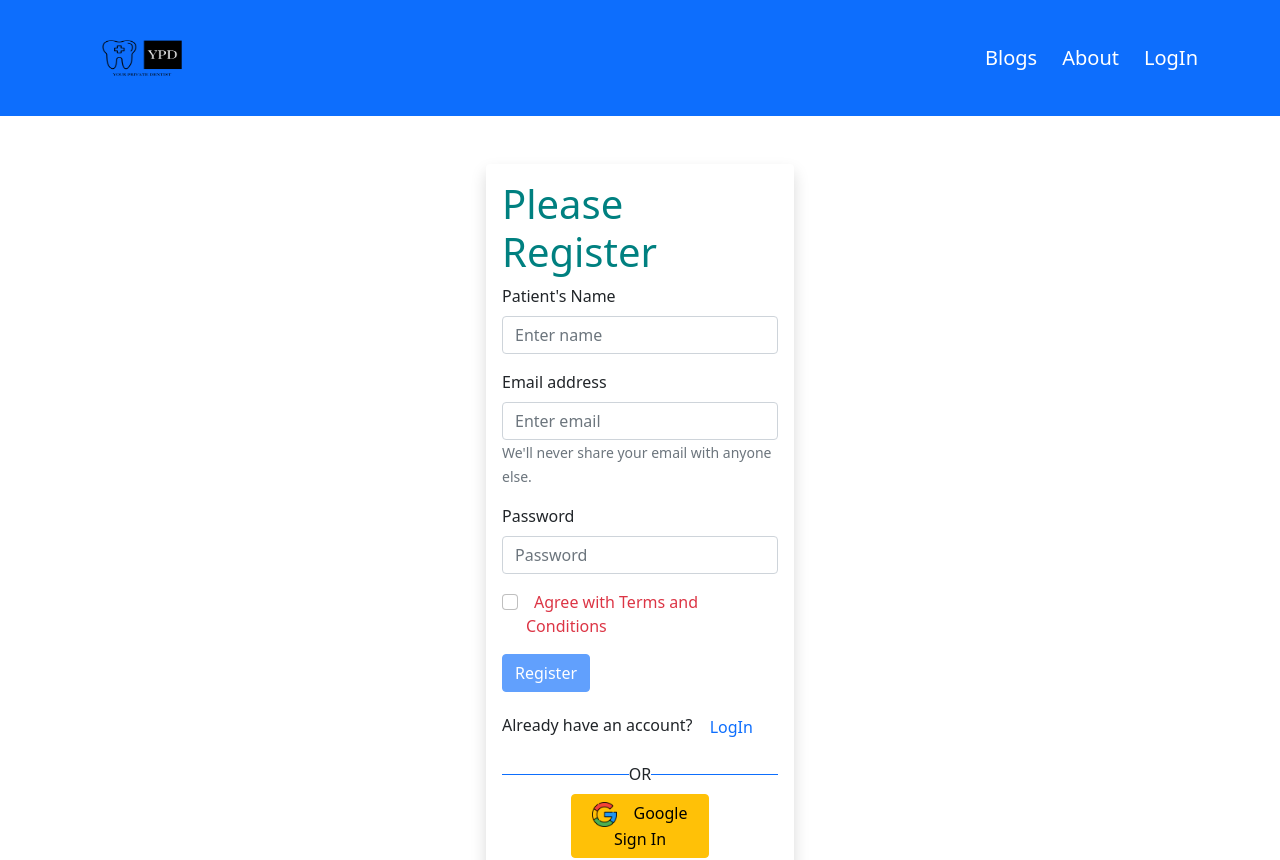
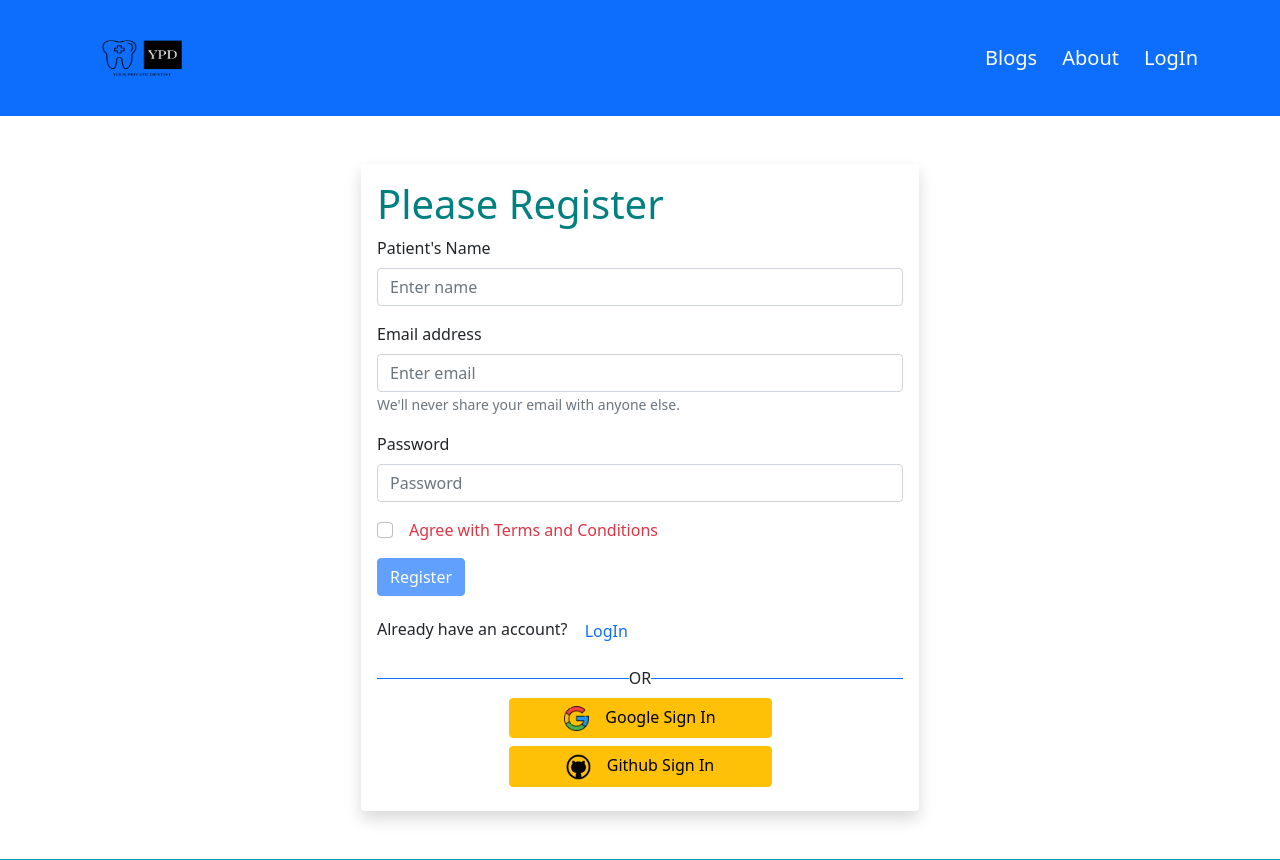
Before and after one commit to Niamul-Hasan/your-private-dentist, a React (Create React App) app: page /register in a window 1280 px wide. Shown: the top 860 px of the page. Built offline with nearby package versions, Linux system fonts and the light colour scheme; no server answers.

Commit message:
project is ready

```diff
--- a/src/Pages/LoginPage/Login/Login.js
+++ b/src/Pages/LoginPage/Login/Login.js
@@ -57,7 +57,7 @@ const Login = () => {
     }
 
     return (
-        <div className='container pt-5 w-50'>
+        <div className='container pt-5 w-100'>
             <div className='container w-50 shadow p-3 mb-5 bg-body rounded'>
                 <h1 style={{ color: 'teal' }}>Please Log In</h1>
                 <Form onSubmit={handleLogIn}>
--- a/src/Pages/LoginPage/Register/Register.js
+++ b/src/Pages/LoginPage/Register/Register.js
@@ -46,7 +46,7 @@ const Register = () => {
     }
 
     return (
-        <div className='container pt-5 w-50'>
+        <div className='container pt-5 w-100'>
             <div className='container w-50 shadow p-3 mb-5 bg-body rounded'>
                 <h1 style={{ color: 'teal' }}>Please Register</h1>
                 <Form>
--- a/src/Pages/LoginPage/Social/SocialLogIn.js
+++ b/src/Pages/LoginPage/Social/SocialLogIn.js
@@ -14,7 +14,7 @@ const SocialLogIn = () => {
     const navigate = useNavigate();
     let errorElement;
     if (error || gitError) {
-        errorElement = <p>Error: {error.message}</p>;
+        errorElement = <p style={{ color: 'red', fontSize: '24px' }}>Error: {error?.message}</p>;
     }
 
     let location = useLocation();
```
Also changed, not shown: firebase.json (added), 1 other file (tests, documents, lock files or other folders).
